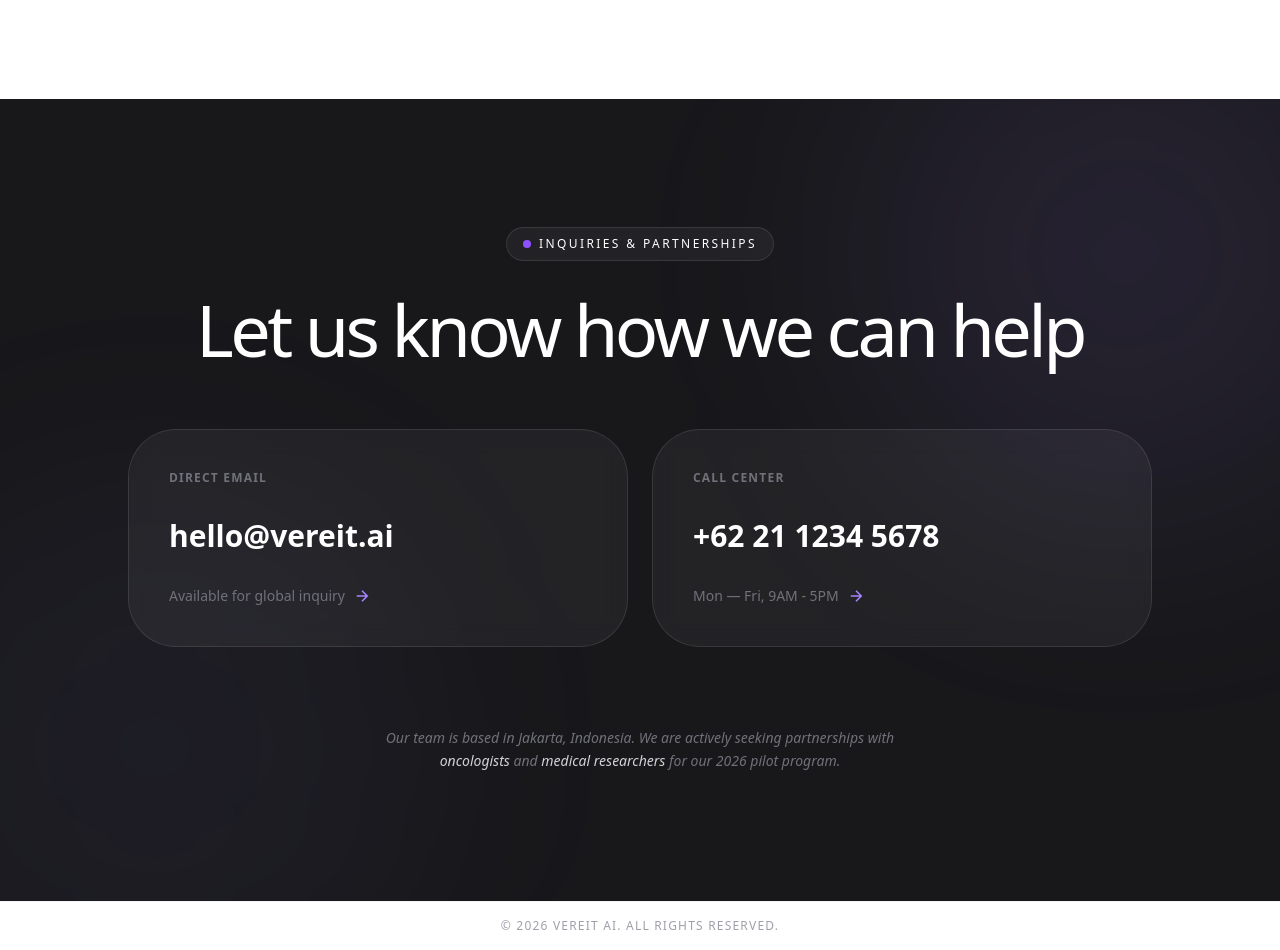
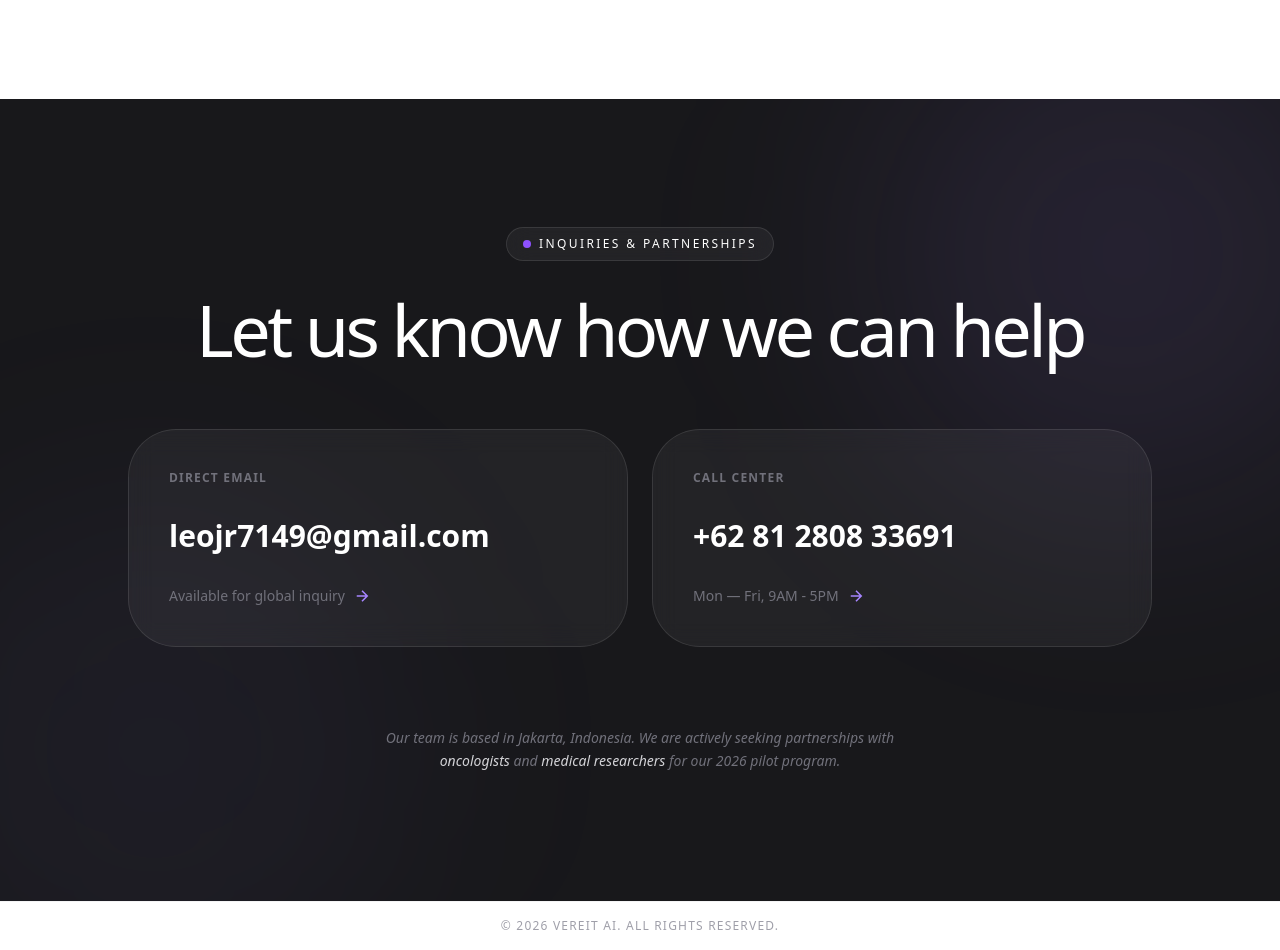
Before and after one commit to leonardojjs/HSIL-2026, a website built with Vite: page index.html in a window 1280 px wide. Shown: the part 1275-2225 px from the top of the page. Built offline with nearby package versions, Linux system fonts and the light colour scheme.

Commit message:
fix: Update contact person data

```diff
--- a/index.html
+++ b/index.html
@@ -114,8 +114,8 @@
             <div class="grid md:grid-cols-2 gap-6">
                 <div class="group relative glass-pill p-10 rounded-[3rem] border border-white/5 hover:border-violet-400/40 hover:bg-white/[0.05] transition-all duration-500 text-left overflow-hidden">
                     <p class="text-xs font-bold uppercase tracking-widest text-zinc-500 mb-8 relative z-10">Direct Email</p>
-                    <a href="mailto:hello@vereit.ai" class="text-2xl md:text-3xl font-semibold hover:text-violet-400 transition-colors break-all relative z-10 block">
-                        hello@vereit.ai
+                    <a href="mailto:leojr7149@gmail.com" class="text-2xl md:text-3xl font-semibold hover:text-violet-400 transition-colors break-all relative z-10 block">
+                        leojr7149@gmail.com
                     </a>
                     <div class="mt-8 flex items-center gap-2 text-sm font-medium text-zinc-500 relative z-10">
                         <span>Available for global inquiry</span>
@@ -126,7 +126,7 @@
                 <div class="group relative glass-pill p-10 rounded-[3rem] border border-white/5 hover:border-violet-400/40 hover:bg-white/[0.05] transition-all duration-500 text-left overflow-hidden">
                     <p class="text-xs font-bold uppercase tracking-widest text-zinc-500 mb-8 relative z-10">Call Center</p>
                     <a href="tel:+622112345678" class="text-2xl md:text-3xl font-semibold hover:text-violet-400 transition-colors relative z-10 block">
-                        +62 21 1234 5678
+                        +62 81 2808 33691
                     </a>
                     <div class="mt-8 flex items-center gap-2 text-sm font-medium text-zinc-500 relative z-10">
                         <span>Mon — Fri, 9AM - 5PM</span>
```
